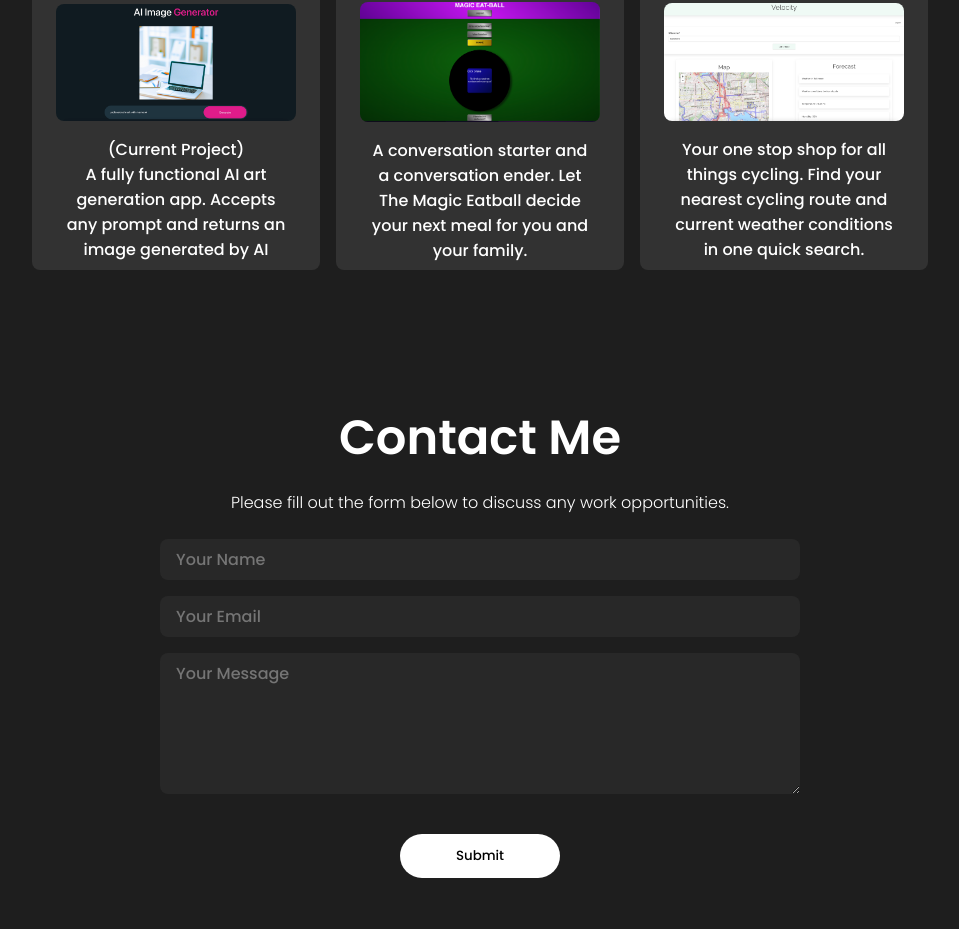
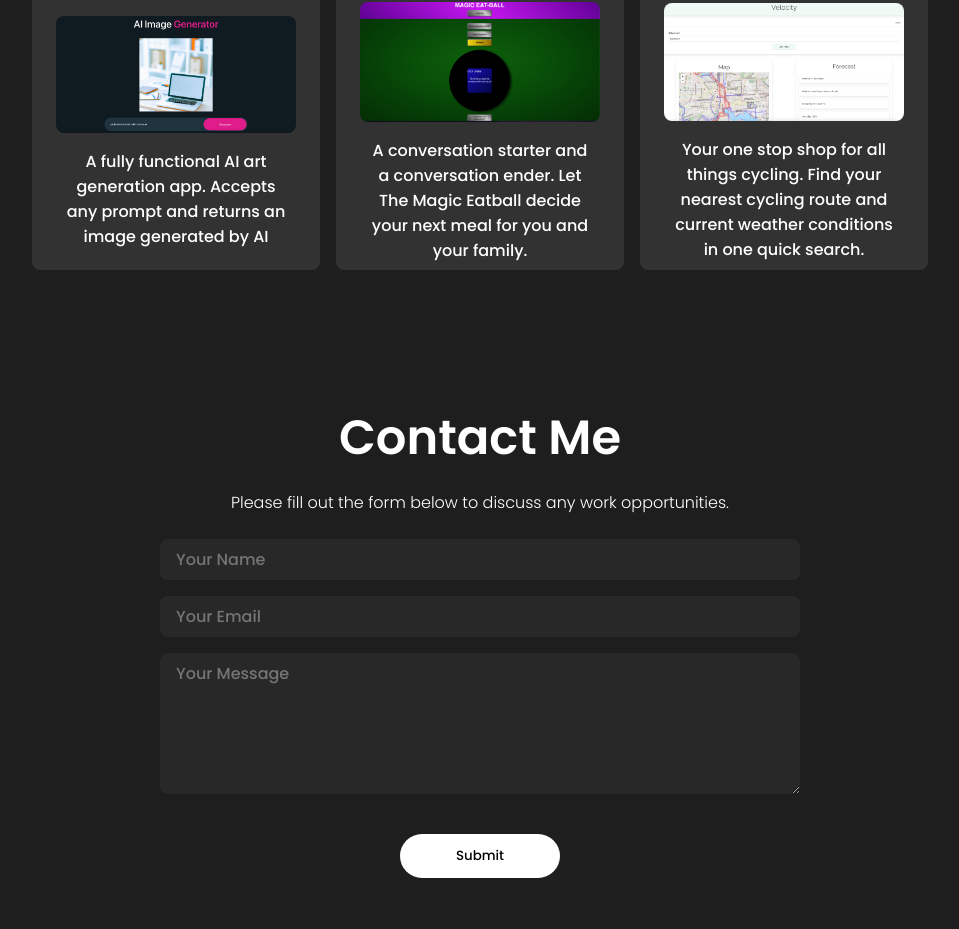
Before and after one commit to iburley33/bww-portfolio, a React (Create React App) app: page / in a window 1280 px wide. Shown: the part 2750-3679 px from the top of the page, without its empty margins (160-1119 px from the left). Built offline with nearby package versions, Linux system fonts and the light colour scheme.

Commit message:
removed current project line

```diff
--- a/src/components/portfolio/Portfolio.jsx
+++ b/src/components/portfolio/Portfolio.jsx
@@ -14,7 +14,7 @@ const Portfolio = () => {
                     <div className="work">
                         <h3>AI Image Generator</h3>
                         <img src={portfolio1} alt="AI generator ss" className="worksImg" />
-                        <p>(Current Project) <br />A fully functional AI art generation app. Accepts any prompt and returns an image generated by AI</p>
+                        <p>A fully functional AI art generation app. Accepts any prompt and returns an image generated by AI</p>
                     </div>
                 </a>
                 <a href='https://lit-brushlands-86158.herokuapp.com/'>
```
